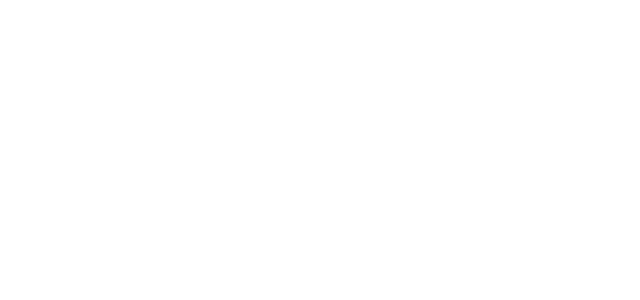
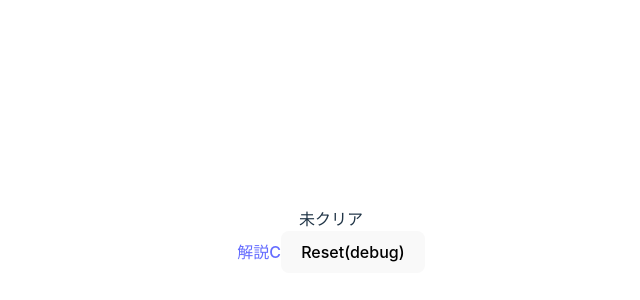
Before and after one commit to Shura-Fes/Light-fes, a React (Vite) app: page /#/ in a window 1280 px wide. Before the commit this address had no page. Shown: the part 160-460 px from the top of the page, without its empty margins (309-949 px from the left). Built offline with nearby package versions, Linux system fonts and the light colour scheme.

Commit message:
add flags

```diff
--- a/src/App.tsx
+++ b/src/App.tsx
@@ -1,12 +1,14 @@
 import './App.css'
 import { Route, Routes, } from 'react-router-dom'
 import { Exp_C } from './components/Exp_C'
+import { Portal } from './components/Portal'
 
 function App() {
   return (
     <>
       <Routes>
-        <Route path='/Exp3_ouBa4eng' element={<Exp_C />} />
+        <Route path="" element={<Portal/>} />
+        <Route path='Exp3_ouBa4eng' element={<Exp_C />} />
       </Routes>
     </>
   )
--- /dev/null
+++ b/src/components/Portal.tsx
@@ -0,0 +1,31 @@
+import { useEffect } from "react"
+import { Link } from "react-router-dom"
+import { checkCleared, clearContent, resetCleared } from "../oparateStrage"
+
+export const Portal = () => {
+    useEffect(() => {
+        const url = new URL(window.location.href)
+        const hash = url.hash;
+
+        if (hash.includes("eigogieGaek6lai8")) {
+            clearContent("A")
+        } else if (hash.includes("aish3zaiPhaiwa0U")) {
+            clearContent("B")
+        } else if (hash.includes("Oopeir1iedohrai0")) {
+            clearContent("N")
+        }
+    }, [])
+
+    const clearingA = checkCleared("A")
+    const clearingB = checkCleared("B")
+    const clearingN = checkCleared("N")
+
+    return <>
+        {clearingA && <div>A くりあずみ</div>}
+        {clearingB && <div>B くりあずみ</div>}
+        {clearingN && <div>N くりあずみ</div>}
+        {clearingA || clearingB || clearingN || <div>未クリア</div>}
+        <Link to={"Exp3_ouBa4eng"}>解説C</Link>
+        <button onClick={() => resetCleared()}>Reset(debug)</button>
+    </>
+}
--- /dev/null
+++ b/src/oparateStrage.ts
@@ -0,0 +1,22 @@
+export const resetStrage = () => {
+    ["A", "B", "N"].map(name => makeKey(name)).forEach((name) => {
+        if (localStorage.getItem(name)) {
+            localStorage.setItem(name, "NG")
+        }
+    })
+}
+
+export const clearContent = (name: string) => {
+    localStorage.setItem(makeKey(name), "OK")
+}
+
+export const resetCleared = () => {
+    ["A", "B", "N"].forEach(name => {
+        localStorage.setItem(makeKey(name), "NG")
+    })
+}
+
+export const checkCleared = (name: string) => localStorage.getItem(makeKey(name)) === "OK"
+
+
+const makeKey = (name: string) => `LightFes2024_cleared_${name}`
```
Also changed, not shown: 1 other file (tests, documents, lock files or other folders).
